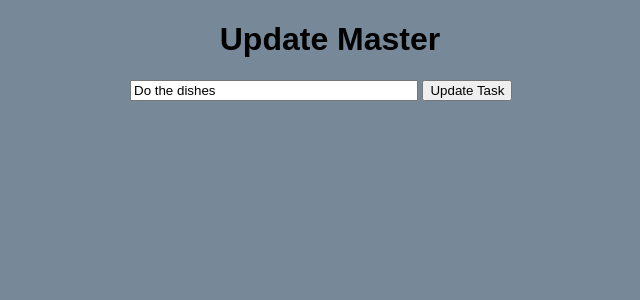
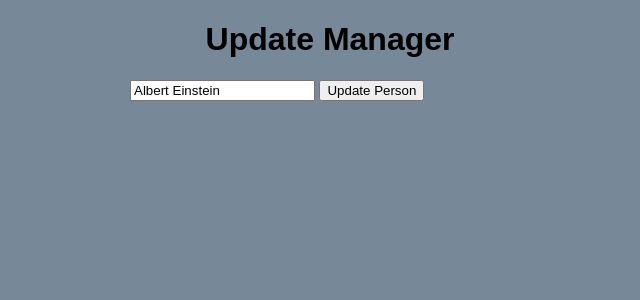
Before and after one commit to sjuanandres0/text_to_speech, a Flask app: page /update/1 in a window 1280 px wide. Shown: the top 300 px of the page, without its empty margins (310-950 px from the left). Run offline with Flask 3, Linux system fonts and the light colour scheme; data comes from the database, SQL or seed files in the repository.

Commit message:
people mgr

```diff
--- a/index.py
+++ b/index.py
@@ -1,68 +1,63 @@
-from flask import Flask, render_template, url_for, request, redirect
+from flask import Flask, render_template, request, redirect
 from flask_sqlalchemy import SQLAlchemy
 from datetime import datetime
 
 app = Flask(__name__)
-app.config['SQLALCHEMY_DATABASE_URI'] = 'sqlite:///test.db'
-# app.config['SQLALCHEMY_DATABASE_URI'] = 'sqlite:///instance/test.db'
+app.config['SQLALCHEMY_DATABASE_URI'] = 'sqlite:///people.db'
 db = SQLAlchemy(app)
 
-class Todo(db.Model):
+class People(db.Model):
     id = db.Column(db.Integer, primary_key=True)
-    content = db.Column(db.String(200), nullable=False)
-    ocmpleted = db.Column(db.Integer, default=0)
+    name = db.Column(db.String(200), nullable=False)
     date_created = db.Column(db.DateTime, default=datetime.utcnow)
 
     def __repr__(self):
-        return '<Task %r>' % self.id
+        return '<Person %r>' % self.id
 
 
 @app.route('/', methods=['POST','GET'])
 def index():
     if request.method == 'POST':
-        # return 'Hello'
-        task_content = request.form['content']
-        # return task_content
-        new_task = Todo(content=task_content)
+        person_content = request.form['person']
+        new_person = People(name=person_content)
 
         try:
-            db.session.add(new_task)
+            db.session.add(new_person)
             db.session.commit()
             return redirect('/')
         except:
-            return 'There was an issue adding your task'
+            return 'There was an issue adding your person'
 
     else:
-        # return "Hello, World!"
-        tasks = Todo.query.order_by(Todo.date_created).all()
-        return render_template('index.html', tasks=tasks)
+        people = People.query.order_by(People.date_created).all()
+        return render_template('index.html', people=people)
 
 @app.route('/delete/<int:id>')
 def delete(id):
-    task_to_delete = Todo.query.get_or_404(id)
+    person_to_delete = People.query.get_or_404(id)
 
     try:
-        db.session.delete(task_to_delete)
+        db.session.delete(person_to_delete)
         db.session.commit()
         return redirect('/')
     except:
-        return 'There was a problem deleting that task'
+        return 'There was a problem deleting that person'
 
 @app.route('/update/<int:id>', methods=['GET','POST'])
 def update(id):
-    task = Todo.query.get_or_404(id)
+    person = People.query.get_or_404(id)
 
     if request.method == 'POST':
-        task.content = request.form['content']
+        person.name = request.form['person']
 
         try:
             db.session.commit()
             return redirect('/')
         except:
-            return 'There was an issue updating response'
+            return 'There was an issue updating person'
 
     else:
-        return render_template('update.html', task=task)
+        return render_template('update.html', person=person)
 
 if __name__ == "__main__":
     app.run(debug=True)
--- a/templates/update.html
+++ b/templates/update.html
@@ -1,15 +1,15 @@
 {% extends 'base.html' %}
 
 {% block head %}
-<title>Task Master</title>
+<title>t2s People Manager</title>
 {% endblock %}
 
 {% block body %}
 <div class="content">
-    <h1>Update Master</h1>
-    <form action="/update/{{task.id}}" method="POST">
-        <input type="text" name="content" id="content" value="{{task.content}}">
-        <input type="submit" value="Update Task">
+    <h1>Update Manager</h1>
+    <form action="/update/{{person.id}}" method="POST">
+        <input type="text" name="person" id="person" value="{{person.name}}">
+        <input type="submit" value="Update Person">
     </form>
 </div>
 {% endblock %}
```
Also changed, not shown: app.py (deleted, +0 -70 lines), create_empty_db.py (+5 -19 lines), templates/index.html (+13 -13 lines), instance/people.db (added), instance/test.db (deleted), people.db (added), 3 other files.
